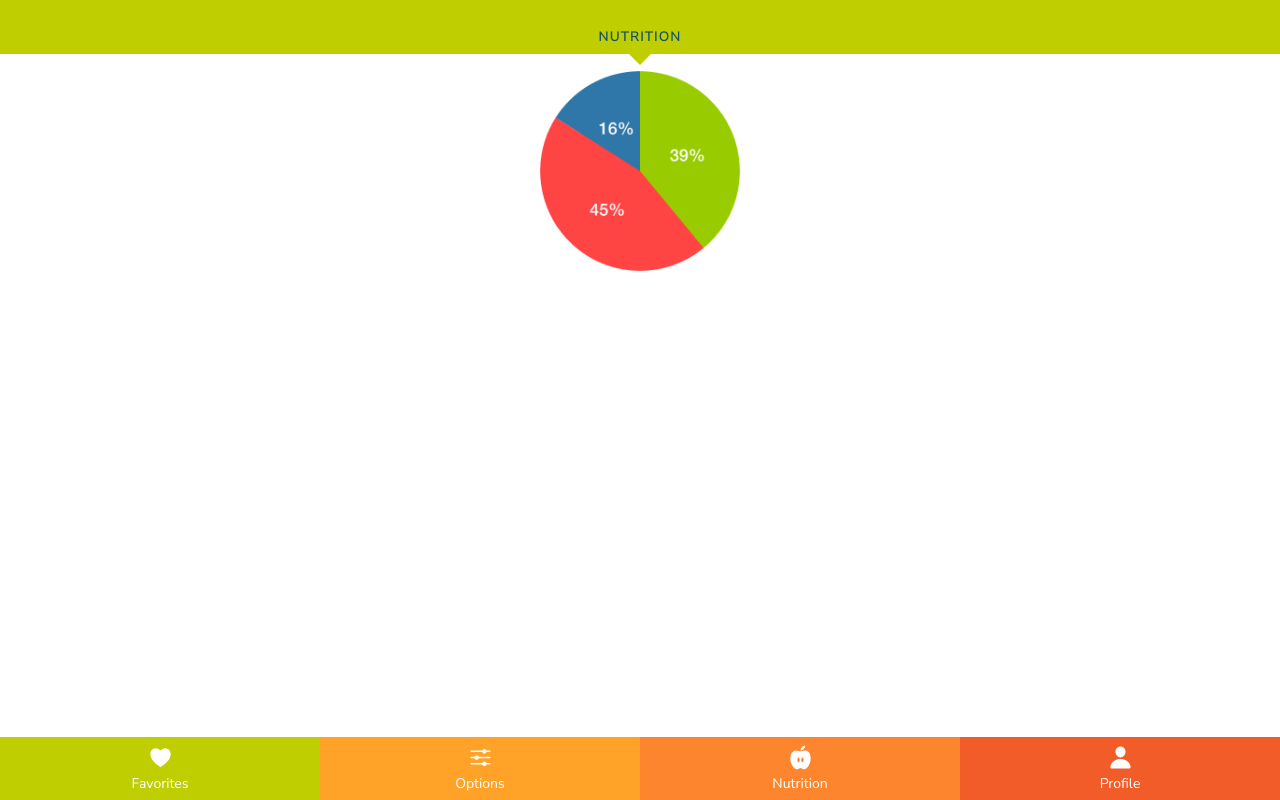
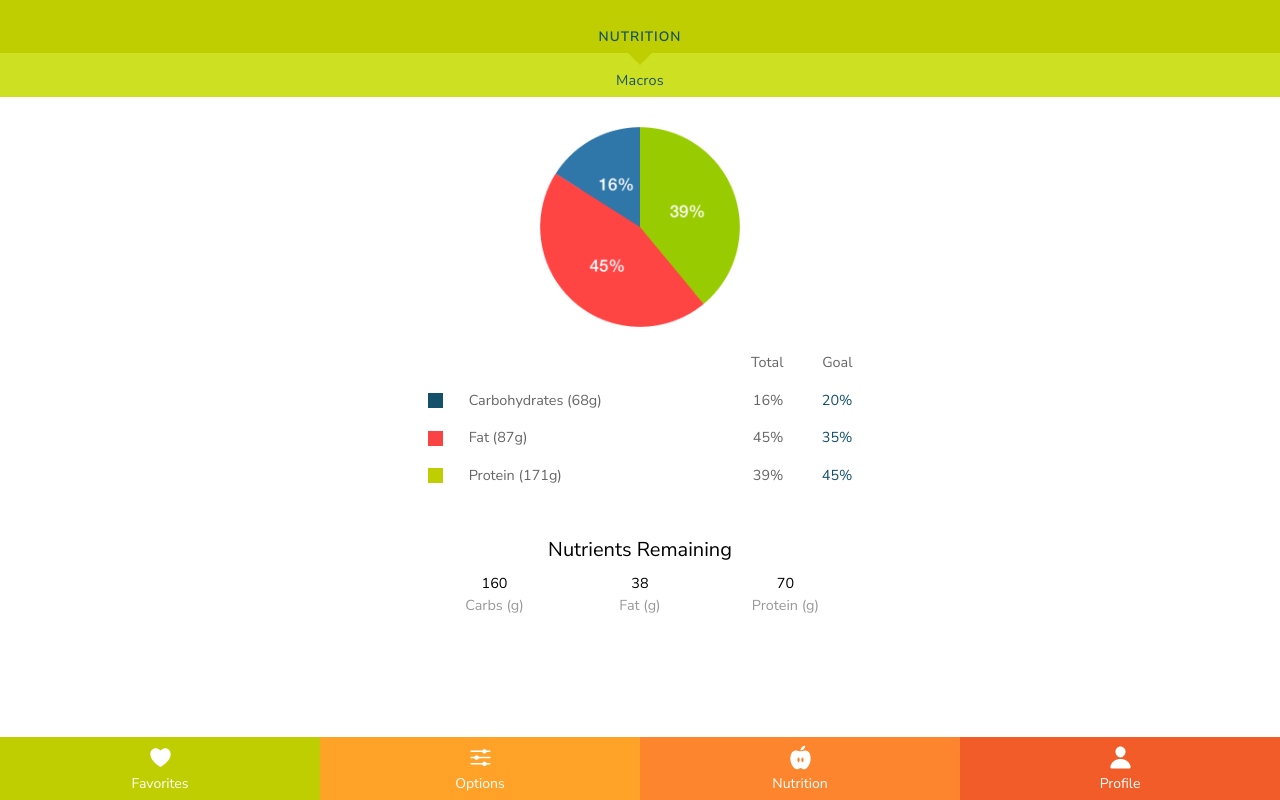
Before and after one commit to breecanales/mealpicker, a PHP site: page /nutrition/ in a window 1280 px wide. Run offline with PHP 8.4, Linux system fonts and the light colour scheme; some libraries are stand-ins or nearby versions.

Commit message:
nutrition page styles and markup

```diff
--- a/nutrition/index.php
+++ b/nutrition/index.php
@@ -7,13 +7,48 @@
 
 			<div class="block__title">
 				<h2 class="block__subheading">Nutrition</h2>
-				<!-- <h3 class="block__subsubhead">Macros</h3> -->
+				<h3 class="block__subsubhead">Macros</h3>
 			</div>
 
 				<?php //include_once('../partials/header.php'); ?>
 
         <main class="main" role="main">
         	<img class="pie_chart" src="../img/piechart.png" alt="Macros Piechart">
+        	<table class="nutrition_table">
+        		<thead>
+        			<tr>
+        				<th colspan="2"></th>
+        				<th>Total</th>
+        				<th>Goal</th>
+        			</tr>
+        		</thead>
+        		<tbody>
+        			<tr>
+	        			<td><span class="blue"></span></td>
+	        			<td>Carbohydrates (68g)</td>
+	        			<td>16%</td>
+	        			<td>20%</td>
+	        		</tr>
+	        		<tr>
+	        			<td><span class="red"></span></td>
+	        			<td>Fat (87g)</td>
+	        			<td>45%</td>
+	        			<td>35%</td>
+	        		</tr>
+	        		<tr>
+	        			<td><span class="green"></span></td>
+	        			<td>Protein (171g)</td>
+	        			<td>39%</td>
+	        			<td>45%</td>
+	        		</tr>
+        		</tbody>
+        	</table>
+        	<div class="block__copy nutrition">
+          	<p>Nutrients Remaining</p>
+          	<div class="nutrients_remaining">160<span>Carbs (g)</span></div>
+          	<div class="nutrients_remaining">38<span>Fat (g)</span></div>
+          	<div class="nutrients_remaining">70<span>Protein (g)</span></div>
+          </div>
         </main>
 
         <?php include_once('../partials/footer.php'); ?>
--- a/options/index.php
+++ b/options/index.php
@@ -12,7 +12,7 @@
 				<?php //include_once('../partials/header.php'); ?>
 
         <main class="main" role="main">
-        	<div class="block__copy nutrients">
+        	<div class="block__copy options">
           	<p>Nutrients Remaining</p>
           	<div class="nutrients_remaining">160<span>Carbs (g)</span></div>
           	<div class="nutrients_remaining">38<span>Fat (g)</span></div>
--- a/profile/index.php
+++ b/profile/index.php
@@ -6,7 +6,7 @@
 		<body class="profile page">
 
 			<div class="block__title">
-				<h2 class="block__subheading">Hello, Heidi!</h2>
+				<h2 class="block__subheading">Hello, Heidi</h2>
 				<div class="logout_app">
 					<svg xmlns='http://www.w3.org/2000/svg' width='512' height='512' viewBox='0 0 512 512'><title>Logout</title><circle cx='256' cy='256' r='48'/><circle cx='256' cy='416' r='48'/><circle cx='256' cy='96' r='48'/></svg>
 					<div class="profile_logout">
--- a/scss/_base.scss
+++ b/scss/_base.scss
@@ -136,9 +136,13 @@ h6 {
 	}
 }
 
-.block__copy.nutrients {
+.block__copy.options {
 	padding-bottom: 1rem;
 	border-bottom: 10px solid $orange-med;
+}
+
+.block__copy.nutrition {
+	padding: 1.5rem 0 0;
 }
 
 .block__copy.meal {
@@ -207,9 +211,13 @@ h6 {
 	a {
 		display: block;
 		color: $white;
+		font-size: 0.875rem;
+		font-weight: 600;
 		text-decoration: none;
+		text-transform: uppercase;
+		letter-spacing: 1px;
 		padding: 10px 15px;
-		background-color: $green-dark;
+		background-color: $orange-med;
 	}
 }
 
@@ -246,5 +254,61 @@ h6 {
 .pie_chart {
 	display: block;
 	width: 200px;
-	margin: 0 auto;
+	margin: 3.5rem auto 1rem;
 }
+
+.block__subsubhead {
+	position: fixed;
+	top: 53px;
+	left: 0;
+	width: 100%;
+	padding: 20px 5px 10px;
+	text-align: center;
+	letter-spacing: 0.25px;
+	font-size: 0.9rem;
+	color: darken($teal,10%);
+}
+
+.nutrition_table {
+	width: 100%;
+	font-size: 0.9rem;
+	font-weight: 400;
+	color: $gray;
+
+	th {
+		font-weight: 400;
+		text-align: right;
+	}
+
+	th,
+	td {
+		padding: 7px 3.5px;
+	}
+
+	td span {
+		display: block;
+		width: 15px;
+		height: 15px;
+
+		&.blue {
+		background-color: $blue;
+		}
+
+		&.red {
+			background-color: $red;
+		}
+
+		&.green {
+			background-color: $green-dark;
+		}
+	}
+
+	td:nth-of-type(3),
+	td:nth-of-type(4) {
+		text-align: right;
+	}
+
+	td:nth-of-type(4) {
+		color: $blue;
+	}
+}
--- a/scss/_variables.scss
+++ b/scss/_variables.scss
@@ -3,6 +3,7 @@ $green-light: #cee022;
 $green-dark: #bfce00;
 $teal: #27778a;
 $blue: #13516a;
+$red: #fa4444;
 $yellow: #ffc022;
 $orange-light: #ffa227;
 $orange-med: #fc852d;
```
Also changed, not shown: style.css, 1 other file.
